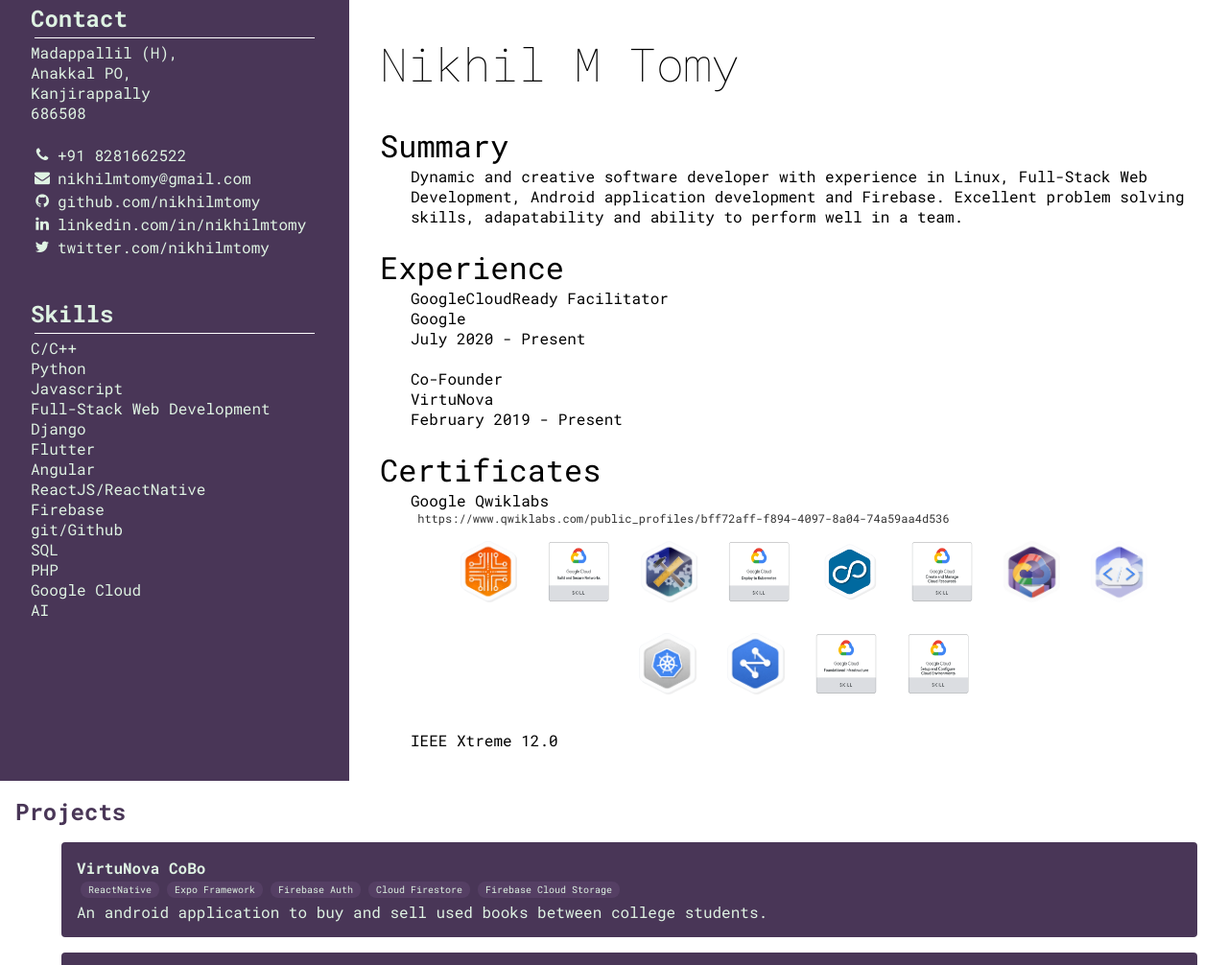
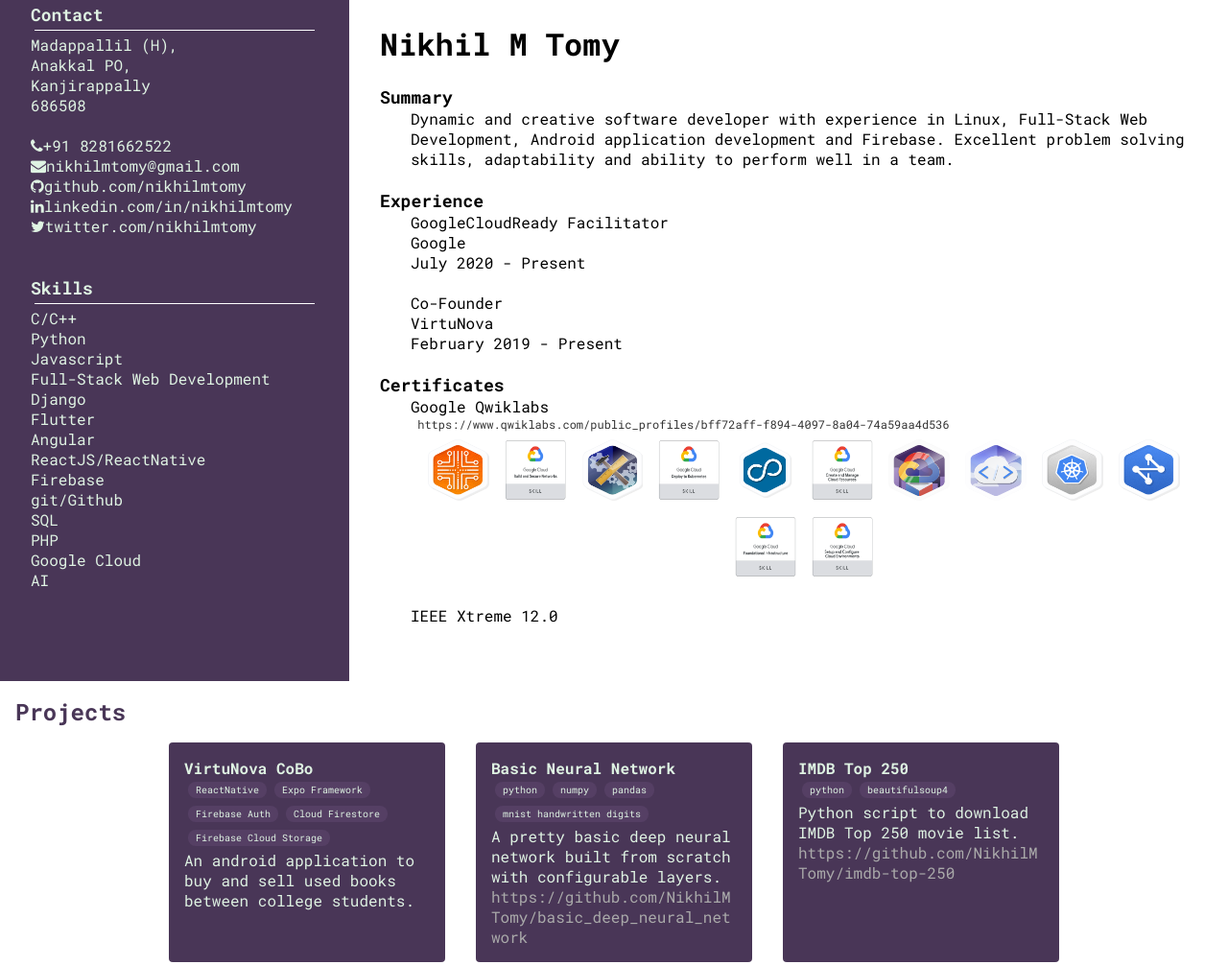
Before and after one commit to NikhilMTomy/nikhilmtomy.github.io, a plain HTML site: page resume.html in a window 1280 px wide. Shown: the part 82-1088 px from the top of the page at 96% size. Drawn offline with Linux system fonts and the light colour scheme.

Commit message:
optimized the layouts for multiple devices

```diff
--- a/css/base.css
+++ b/css/base.css
@@ -11,6 +11,10 @@
 	margin: 0px;
 	color: #DFF3E3;
 	font-family: 'Roboto Mono', monospace;
+	text-size-adjust: none;
+	-webkit-text-size-adjust: none;
+	-moz-text-size-adjust: none;
+	-ms-text-size-adjust: none;
 }
 
 div.nav {
--- a/css/index.css
+++ b/css/index.css
@@ -2,8 +2,9 @@
 	display: flex;
 	flex-direction: column;
 	align-items: center;
+	padding: 16px;
 }
 
 div.section > h1 {
-	font-size: 72px;
+	font-size: 32px;
 }
--- a/css/resume.css
+++ b/css/resume.css
@@ -4,12 +4,11 @@
 div.section {
 	display: flex;
 	flex-direction: row;
-	flex-wrap: wrap-reverse;
 	page-break-after: always;
 }
 h1 {
-	font-size: 48px;
-	font-weight: 100;
+	font-size: 32px;
+	font-weight: 900;
 }
 div.left-panel {
 	display: flex;
@@ -19,32 +18,24 @@
 	flex-wrap: wrap;
 	padding: 32px;
 }
-div.left-panel div.label {
-	display: flex;
-	justify-content: center;
-	align-items: center;
-	width: 24px;
-	height: 24px;
-	margin-right: 4px;
-}
 div.left-panel > div.title {
-	font-size: 24px;
+	font-size: 18px;
 	font-weight: 600;
 }
 div.left-panel a {
 	text-decoration: none;
 	color: #DFF3E3;
+	overflow-wrap: break-word;
 }
 div.right-panel {
 	flex: 1;
-	min-width: 600px;
-	max-width: 1000px;
 	color: black;
 	background-color: #fff;
 	padding: 32px;
 }
 div.right-panel > div.title {
-	font-size: 32px;
+	font-size: 18px;
+	font-weight: bold;
 }
 div.right-panel > div.content {
 	margin-left: 32px;
@@ -56,7 +47,7 @@
 div.right-panel a {
 	text-decoration: none;
 	color: inherit;
-	overflow-wrap: anywhere;
+	overflow-wrap: break-word;
 }
 div.horizontal-line {
 	height: 1px;
@@ -72,9 +63,9 @@
 }
 
 .qwiklab-certificates > img {
-	margin: 16px;
-	max-width: 64px;
-	max-height: 64px;
+	margin: 8px;
+	width: 64px;
+	height: 64px;
 }
 
 div#projects {
@@ -89,13 +80,17 @@
 	font-size: 24px;
 	font-weight: 900;
 }
-
 div#projects div.content {
-	margin-left: 32px;
+	display: flex;
+	flex-direction: row;
+	flex-wrap: wrap;
+	justify-content: center;
 }
 div.project {
 	display: flex;
 	flex-direction: column;
+	justify-content: flex-start;
+	width: 256px;
 	padding: 16px;
 	margin: 16px;
 	border-radius: 4px;
@@ -105,13 +100,18 @@
 div.project div.name {
 	font-weight: 900;
 }
+div.project div.description {
+	align-self: flex-end;
+}
 div.project a.link {
 	text-decoration: none;
 	color: #aaa;
+	overflow-wrap: break-word;
 }
 div.project > div.tags {
 	display: flex;
 	flex-direction: row;
+	flex-wrap: wrap;
 }
 div.project > div.tags > div.tag {
 	background-color: #553F64;
@@ -143,3 +143,16 @@
 		height: 28cm !important;
 	}
 }
+
+@media screen and (orientation: portrait) {
+	div.section {
+		display: flex;
+		flex-direction: column-reverse;
+	}
+	div.left-panel {
+		max-width: none !important;
+	}
+	div.right-panel {
+		max-width: none !important;
+	}
+}
--- a/resume.html
+++ b/resume.html
@@ -2,6 +2,7 @@
 <html lang="en">
 	<head>
 		<meta charset="utf-8">
+		<meta name="viewport" content="width=device-width, initial-scale=1">
 		<link rel="stylesheet" href="/css/font-awesome.min.css">
 		<link rel="stylesheet" href="css/base.css">
 		<link rel="stylesheet" href="css/resume.css">
@@ -98,7 +99,7 @@
 					Summary
 				</div>
 				<div class="content">
-					Dynamic and creative software developer with experience in Linux, Full-Stack Web Development, Android application development and Firebase. Excellent problem solving skills, adapatability and ability to perform well in a team.
+					Dynamic and creative software developer with experience in Linux, Full-Stack Web Development, Android application development and Firebase. Excellent problem solving skills, adaptability and ability to perform well in a team.
 				</div>
 				<br/>
 				<div class="title">
@@ -141,7 +142,7 @@
 				</div>
 			</div>
 		</div>
-		<div id="projects" class="section">
+		<div id="projects">
 			<div class="title">Projects</div>
 			<div class="content">
 				<div class="project">
```
Also changed, not shown: index.html (+1 -0 lines).
